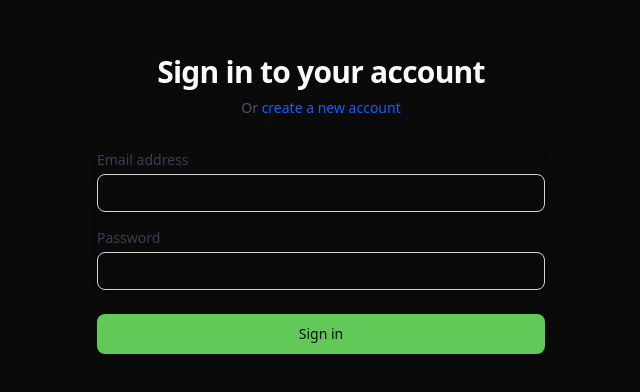
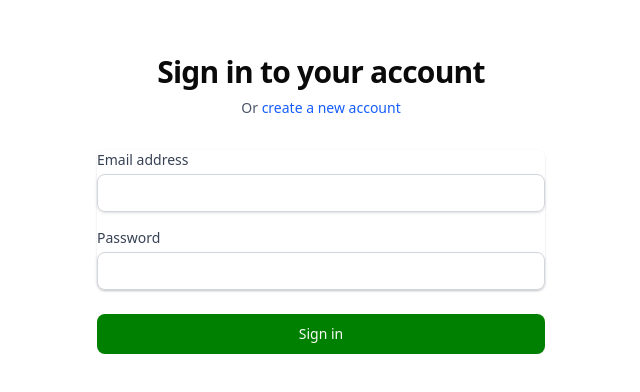
Before and after one commit to danlgz/finance, a Next.js app: page /login in a window 1280 px wide. Shown: the part 196-588 px from the top of the page, without its empty margins (319-959 px from the left). Built offline with nearby package versions, Linux system fonts and the light colour scheme.

Commit message:
fix: enable system theme detection and add manual theme toggle

```diff
--- a/src/app/(dashboard)/layout.tsx
+++ b/src/app/(dashboard)/layout.tsx
@@ -5,6 +5,7 @@ import { signOut, useSession } from 'next-auth/react';
 import Link from 'next/link';
 import { usePathname, useRouter } from 'next/navigation';
 import { useEffect, useState, useRef } from 'react';
+import { ThemeToggle } from '@/components/theme-toggle';
 
 interface UserInfo {
   name: string;
@@ -99,6 +100,7 @@ export default function DashboardLayout({
             </div>
             <div className="hidden sm:ml-6 sm:flex sm:items-center">
               <div className="flex items-center space-x-4">
+                <ThemeToggle />
                 <button
                   onClick={handleProfileClick}
                   className="flex items-center space-x-1 text-sm text-foreground hover:text-primary transition-colors dark:text-foreground dark:hover:text-primary"
--- a/src/components/providers/theme-provider.tsx
+++ b/src/components/providers/theme-provider.tsx
@@ -15,41 +15,36 @@ export default function ThemeProvider({
 }) {
   const [isDark, setIsDark] = useState(false);
 
-  // Force dark mode for testing
   useEffect(() => {
-    document.documentElement.classList.add('dark');
-    setIsDark(true);
+    // Add listener for system theme changes
+    const mediaQuery = window.matchMedia('(prefers-color-scheme: dark)');
 
-    // Comment this section for now to test dark mode
-    // // Add listener for system theme changes
-    // const mediaQuery = window.matchMedia('(prefers-color-scheme: dark)');
-    //
-    // // Initial theme detection
-    // if (mediaQuery.matches) {
-    //   document.documentElement.classList.add('dark');
-    //   setIsDark(true);
-    // } else {
-    //   document.documentElement.classList.remove('dark');
-    //   setIsDark(false);
-    // }
-    //
-    // // Listen for changes
-    // const handleChange = (e: MediaQueryListEvent) => {
-    //   if (e.matches) {
-    //     document.documentElement.classList.add('dark');
-    //     setIsDark(true);
-    //   } else {
-    //     document.documentElement.classList.remove('dark');
-    //     setIsDark(false);
-    //   }
-    // };
-    //
-    // mediaQuery.addEventListener('change', handleChange);
-    //
-    // // Cleanup
-    // return () => {
-    //   mediaQuery.removeEventListener('change', handleChange);
-    // };
+    // Initial theme detection
+    if (mediaQuery.matches) {
+      document.documentElement.classList.add('dark');
+      setIsDark(true);
+    } else {
+      document.documentElement.classList.remove('dark');
+      setIsDark(false);
+    }
+
+    // Listen for changes
+    const handleChange = (e: MediaQueryListEvent) => {
+      if (e.matches) {
+        document.documentElement.classList.add('dark');
+        setIsDark(true);
+      } else {
+        document.documentElement.classList.remove('dark');
+        setIsDark(false);
+      }
+    };
+
+    mediaQuery.addEventListener('change', handleChange);
+
+    // Cleanup
+    return () => {
+      mediaQuery.removeEventListener('change', handleChange);
+    };
   }, []);
 
   const forceDark = () => {
--- /dev/null
+++ b/src/components/theme-toggle.tsx
@@ -0,0 +1,34 @@
+'use client';
+
+import { Button } from '@/components/ui/button';
+import { Moon, Sun } from 'lucide-react';
+import { useContext } from 'react';
+import { ThemeContext } from './providers/theme-provider';
+
+export function ThemeToggle() {
+  const { isDark, forceDark, forceLight } = useContext(ThemeContext);
+
+  const toggleTheme = () => {
+    if (isDark) {
+      forceLight();
+    } else {
+      forceDark();
+    }
+  };
+
+  return (
+    <Button
+      variant="ghost"
+      size="icon"
+      onClick={toggleTheme}
+      title={isDark ? 'Switch to light mode' : 'Switch to dark mode'}
+    >
+      {isDark ? (
+        <Sun className="h-5 w-5" />
+      ) : (
+        <Moon className="h-5 w-5" />
+      )}
+      <span className="sr-only">Toggle theme</span>
+    </Button>
+  );
+}
```
